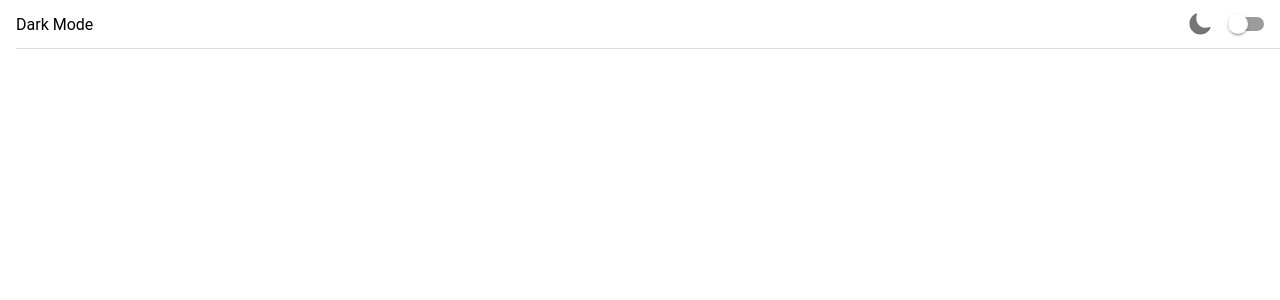
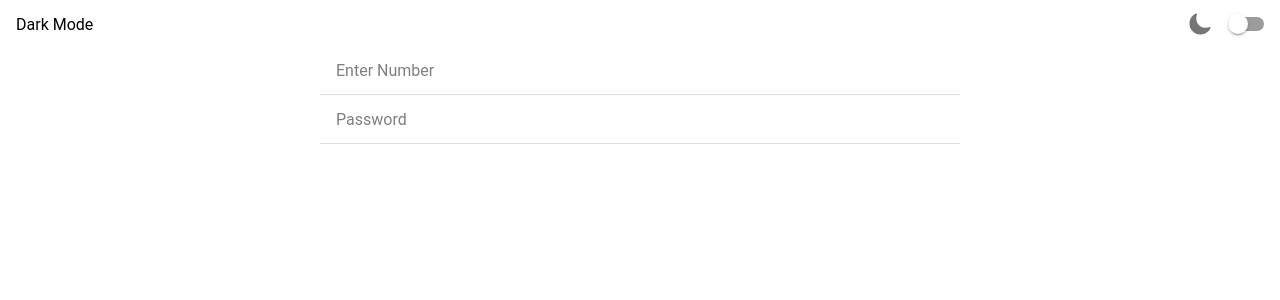
Before and after one commit to lucaperullo/M8-FinalBW_WhatsappClone, a React (Create React App) app: page / in a window 1280 px wide. Shown: the top 300 px of the page. Built offline with nearby package versions, Linux system fonts and the light colour scheme.

Commit message:
Add LoginPage

```diff
--- a/src/App.tsx
+++ b/src/App.tsx
@@ -21,6 +21,7 @@ import "@ionic/react/css/display.css";
 
 /* Theme variables */
 import "./theme/variables.css";
+import LoginPage from "./pages/LoginPage";
 const toggleDarkModeHandler = () => {
   document.body.classList.toggle("dark");
 };
@@ -36,6 +37,7 @@ const App: React.FC = () => (
           onIonChange={toggleDarkModeHandler}
         />
       </IonItem>
+      <Route path="/" exact component={LoginPage}/>
     </IonReactRouter>
   </IonApp>
 );
--- /dev/null
+++ b/src/pages/LoginPage.tsx
@@ -0,0 +1,32 @@
+import {IonItem, IonInput} from '@ionic/react'
+import { useState } from 'react'
+import styled from 'styled-components'
+
+const LoginPage = () => {
+  const [phoneNumber, setPhoneNumber] = useState<string>("")
+  const [password, setPassword] = useState<string>("")
+
+  return (
+        <>
+          <Container>
+          <IonItem>
+            <IonInput type="text" value={phoneNumber} placeholder="Enter Number" onIonChange={e => setPhoneNumber(e.detail.value!)}></IonInput>
+          </IonItem>
+          <IonItem>
+            <IonInput type="password" value={password} placeholder="Password" onIonChange={e => setPassword(e.detail.value!)}></IonInput>
+          </IonItem>
+          </Container>
+        </>
+  )
+}
+
+const Container = styled.div`
+  width: 50vw;
+  height: 100vh;
+  top: 50 vh;
+  align-self: center;
+  justify-self: center
+`
+
+
+export default LoginPage
--- a/src/pages/Tab1.tsx
+++ b/src/pages/Tab1.tsx
@@ -2,7 +2,7 @@ import { IonContent, IonHeader, IonPage, IonTitle, IonToolbar } from '@ionic/rea
 import ExploreContainer from '../components/ExploreContainer';
 import './Tab1.css';
 
-const Tab1: React.FC = () => {
+const Tab1 = () => {
   return (
     <IonPage>
       <IonHeader>
```
Also changed, not shown: src/pages/LoginPage.css (added).
